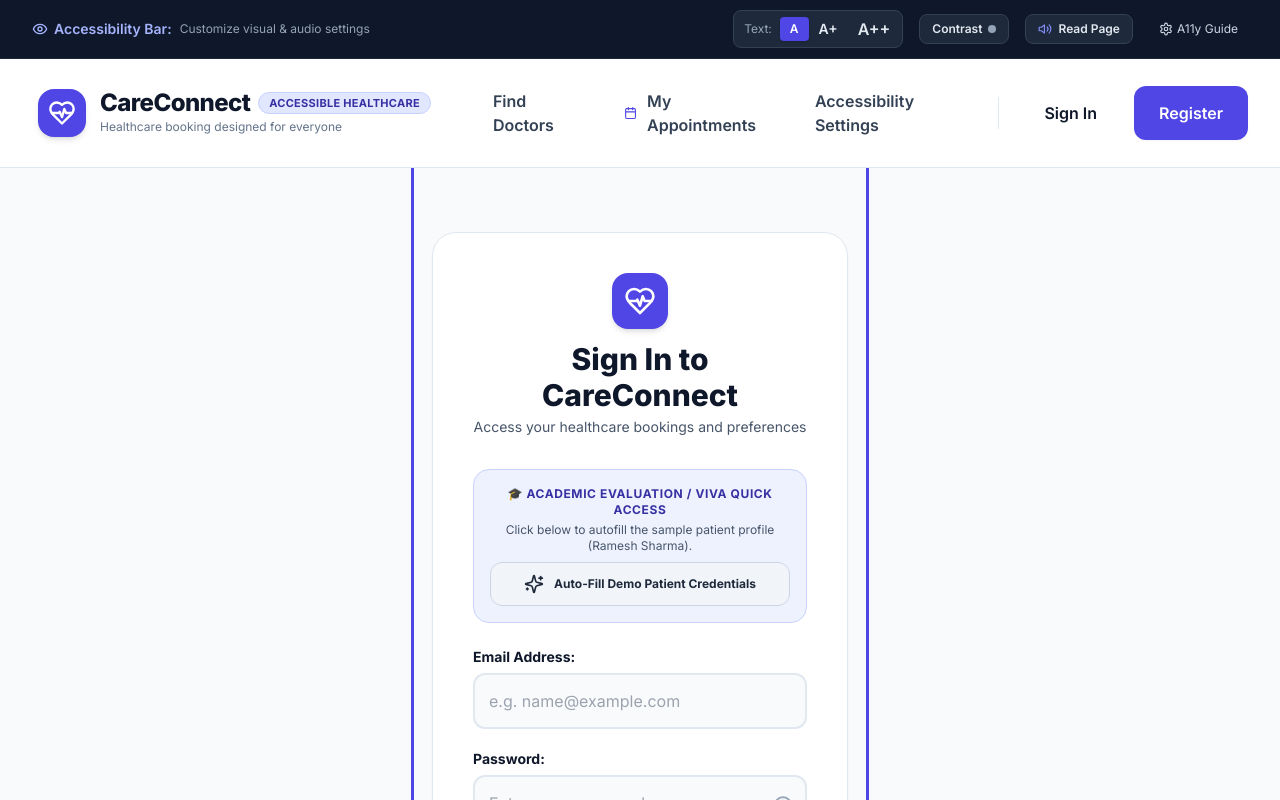
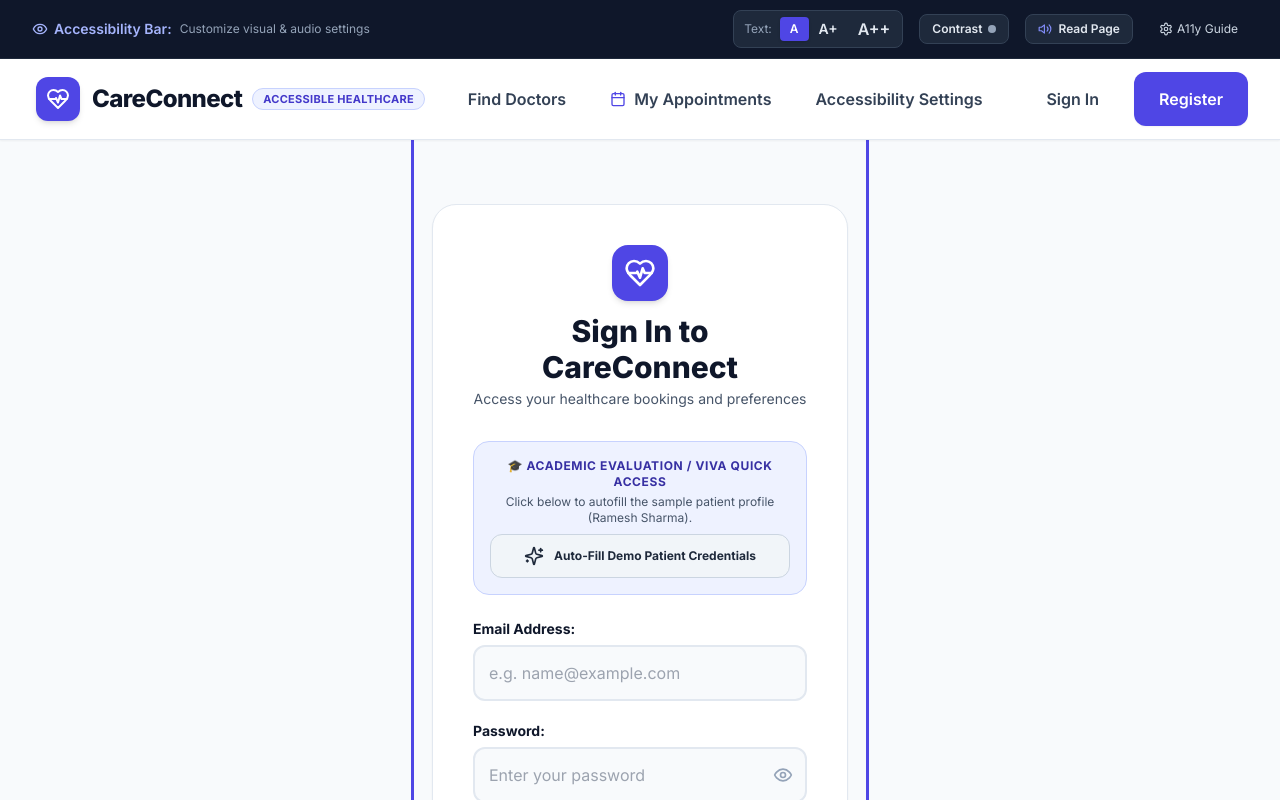
Before and after one commit to 2kod/careconnect, a React (Vite) app in the folder client/: page /login in a window 1280 px wide. Shown: the top 800 px of the page. Built offline with nearby package versions, Linux system fonts and the light colour scheme.

Commit message:
fix: enforce whitespace-nowrap and clean 3-column layout on navbar

```diff
--- a/client/src/components/layout/Navbar.jsx
+++ b/client/src/components/layout/Navbar.jsx
@@ -1,6 +1,6 @@
 import React, { useState } from 'react';
 import { Link, useNavigate, useLocation } from 'react-router-dom';
-import { HeartPulse, Calendar, User, LogOut, Menu, X, ShieldCheck } from 'lucide-react';
+import { HeartPulse, Calendar, User, LogOut, Menu, X, Stethoscope, SlidersHorizontal } from 'lucide-react';
 import { useAuth } from '../../context/AuthContext';
 import AccessibleButton from '../common/AccessibleButton';
 
@@ -19,8 +19,8 @@ export const Navbar = () => {
   const isActive = (path) => location.pathname === path;
 
   return (
-    <header className="bg-white border-b border-slate-200 sticky top-0 z-40 shadow-sm/50">
-      {/* WCAG 2.4.1: Skip to main content link for keyboard-only users */}
+    <header className="bg-white border-b border-slate-200 sticky top-0 z-40 shadow-sm">
+      {/* WCAG 2.4.1: Skip to main content link */}
       <a
         href="#main-content"
         className="sr-only focus:not-sr-only focus:absolute focus:top-3 focus:left-3 focus:z-50 focus:px-4 focus:py-2 focus:bg-indigo-700 focus:text-white focus:rounded-lg focus:shadow-xl focus:outline-none"
@@ -29,43 +29,38 @@ export const Navbar = () => {
       </a>
 
       <div className="max-w-7xl mx-auto px-4 sm:px-6 lg:px-8">
-        <div className="flex items-center justify-between py-4 sm:py-5 min-h-[88px] gap-4 lg:gap-8">
+        <div className="flex items-center justify-between h-20 gap-4">
 
-          {/* 1. Logo & Brand Lockup with generous internal spacing */}
+          {/* 1. Left: Brand Logo & Title (Protected against shrinking & wrapping) */}
           <Link
             to="/"
-            className="flex items-center gap-3.5 group focus:outline-none focus-visible:ring-4 focus-visible:ring-indigo-500 rounded-2xl p-1.5 transition-all flex-shrink-0"
+            className="flex items-center gap-3 group focus:outline-none focus-visible:ring-4 focus-visible:ring-indigo-500 rounded-xl p-1 flex-shrink-0"
             aria-label="CareConnect Homepage"
           >
-            <div className="w-12 h-12 rounded-2xl bg-indigo-600 flex items-center justify-center text-white shadow-md group-hover:bg-indigo-700 transition-colors flex-shrink-0">
-              <HeartPulse className="w-7 h-7" aria-hidden="true" />
+            <div className="w-10 h-10 sm:w-11 sm:h-11 rounded-xl bg-indigo-600 flex items-center justify-center text-white shadow-md group-hover:bg-indigo-700 transition-colors flex-shrink-0">
+              <HeartPulse className="w-6 h-6" aria-hidden="true" />
             </div>
-            <div className="flex flex-col justify-center">
-              <div className="flex items-center gap-2 flex-wrap">
-                <span className="text-2xl font-black tracking-tight text-slate-900 leading-none">
-                  CareConnect
-                </span>
-                <span className="text-[11px] px-2.5 py-0.5 rounded-full bg-indigo-100 text-indigo-800 font-bold border border-indigo-200 uppercase tracking-wide">
-                  Accessible Healthcare
-                </span>
-              </div>
-              <p className="text-xs text-slate-500 mt-1 hidden sm:block">
-                Healthcare booking designed for everyone
-              </p>
+            <div className="flex items-center gap-2.5">
+              <span className="text-xl sm:text-2xl font-black tracking-tight text-slate-900 whitespace-nowrap">
+                CareConnect
+              </span>
+              <span className="hidden xl:inline-block text-[11px] px-2.5 py-0.5 rounded-full bg-indigo-50 text-indigo-700 font-bold border border-indigo-200 uppercase tracking-wide whitespace-nowrap">
+                Accessible Healthcare
+              </span>
             </div>
           </Link>
 
-          {/* 2. Desktop Navigation Links with generous gaps */}
+          {/* 2. Center: Navigation Links (Strictly single-line, zero wrapping) */}
           <nav
-            className="hidden lg:flex items-center gap-4 xl:gap-6 mx-2"
+            className="hidden lg:flex items-center gap-2 xl:gap-4 flex-nowrap"
             aria-label="Main navigation"
           >
             <Link
               to="/doctors"
-              className={`px-4 py-2.5 rounded-xl font-semibold text-base transition-colors ${
+              className={`whitespace-nowrap px-3.5 py-2 rounded-xl font-semibold text-sm xl:text-base transition-colors ${
                 isActive('/doctors')
-                  ? 'bg-indigo-50 text-indigo-800 border border-indigo-200 shadow-sm'
-                  : 'text-slate-700 hover:text-indigo-700 hover:bg-slate-100/70'
+                  ? 'bg-indigo-50 text-indigo-700 font-bold border border-indigo-200'
+                  : 'text-slate-700 hover:text-indigo-700 hover:bg-slate-50'
               }`}
             >
               Find Doctors
@@ -73,38 +68,39 @@ export const Navbar = () => {
 
             <Link
               to="/dashboard"
-              className={`px-4 py-2.5 rounded-xl font-semibold text-base transition-colors flex items-center gap-2.5 ${
+              className={`whitespace-nowrap px-3.5 py-2 rounded-xl font-semibold text-sm xl:text-base transition-colors flex items-center gap-2 ${
                 isActive('/dashboard')
-                  ? 'bg-indigo-50 text-indigo-800 border border-indigo-200 shadow-sm'
-                  : 'text-slate-700 hover:text-indigo-700 hover:bg-slate-100/70'
+                  ? 'bg-indigo-50 text-indigo-700 font-bold border border-indigo-200'
+                  : 'text-slate-700 hover:text-indigo-700 hover:bg-slate-50'
               }`}
             >
-              <Calendar className="w-4 h-4 text-indigo-600" aria-hidden="true" />
+              <Calendar className="w-4 h-4 text-indigo-600 flex-shrink-0" aria-hidden="true" />
               <span>My Appointments</span>
             </Link>
 
             <Link
               to="/accessibility-settings"
-              className={`px-4 py-2.5 rounded-xl font-semibold text-base transition-colors ${
+              className={`whitespace-nowrap px-3.5 py-2 rounded-xl font-semibold text-sm xl:text-base transition-colors ${
                 isActive('/accessibility-settings')
-                  ? 'bg-indigo-50 text-indigo-800 border border-indigo-200 shadow-sm'
-                  : 'text-slate-700 hover:text-indigo-700 hover:bg-slate-100/70'
+                  ? 'bg-indigo-50 text-indigo-700 font-bold border border-indigo-200'
+                  : 'text-slate-700 hover:text-indigo-700 hover:bg-slate-50'
               }`}
             >
               Accessibility Settings
             </Link>
           </nav>
 
-          {/* 3. Divider & Desktop Auth Controls */}
-          <div className="hidden lg:flex items-center gap-5 flex-shrink-0">
-            {/* Visual clean separator */}
-            <div className="h-8 w-px bg-slate-200" aria-hidden="true" />
-
+          {/* 3. Right: Auth Actions (Clean, aligned single-line flex) */}
+          <div className="hidden md:flex items-center gap-3.5 flex-shrink-0">
             {isAuthenticated ? (
-              <div className="flex items-center gap-4">
-                <div className="text-right">
-                  <p className="text-sm font-bold text-slate-900 leading-tight">{user?.fullName}</p>
-                  <p className="text-xs text-slate-500 mt-0.5">{user?.role === 'admin' ? 'Administrator' : 'Patient'}</p>
+              <div className="flex items-center gap-3 whitespace-nowrap">
+                <div className="text-right hidden sm:block">
+                  <p className="text-sm font-bold text-slate-900 leading-tight whitespace-nowrap">
+                    {user?.fullName}
+                  </p>
+                  <p className="text-xs text-slate-500 whitespace-nowrap">
+                    {user?.role === 'admin' ? 'Administrator' : 'Patient'}
+                  </p>
                 </div>
                 <AccessibleButton
                   variant="secondary"
@@ -112,19 +108,20 @@ export const Navbar = () => {
                   onClick={handleLogout}
                   icon={LogOut}
                   ariaLabel="Sign out of your CareConnect account"
+                  className="whitespace-nowrap"
                 >
                   Sign Out
                 </AccessibleButton>
               </div>
             ) : (
-              <div className="flex items-center gap-3">
+              <div className="flex items-center gap-2.5 whitespace-nowrap">
                 <Link to="/login">
-                  <AccessibleButton variant="ghost" size="md">
+                  <AccessibleButton variant="ghost" size="md" className="whitespace-nowrap font-bold text-slate-700">
                     Sign In
                   </AccessibleButton>
                 </Link>
                 <Link to="/register">
-                  <AccessibleButton variant="primary" size="md" className="shadow-md">
+                  <AccessibleButton variant="primary" size="md" className="whitespace-nowrap font-bold shadow-sm">
                     Register
                   </AccessibleButton>
                 </Link>
@@ -132,78 +129,53 @@ export const Navbar = () => {
             )}
           </div>
 
-          {/* Medium screen navigation fallback (when between md and lg) */}
-          <div className="hidden md:flex lg:hidden items-center gap-2">
-            <Link to="/doctors">
-              <AccessibleButton variant="secondary" size="sm">
-                Find Doctors
-              </AccessibleButton>
-            </Link>
-            <Link to="/dashboard">
-              <AccessibleButton variant="secondary" size="sm" icon={Calendar}>
-                Appointments
-              </AccessibleButton>
-            </Link>
-            {isAuthenticated ? (
-              <AccessibleButton variant="outline" size="sm" onClick={handleLogout} icon={LogOut}>
-                Sign Out
-              </AccessibleButton>
-            ) : (
-              <Link to="/login">
-                <AccessibleButton variant="primary" size="sm">
-                  Sign In
-                </AccessibleButton>
-              </Link>
-            )}
-          </div>
-
-          {/* Mobile Menu Button */}
-          <div className="md:hidden flex items-center">
+          {/* Mobile Menu Hamburger */}
+          <div className="lg:hidden flex items-center">
             <button
               type="button"
               onClick={() => setMobileMenuOpen(!mobileMenuOpen)}
               aria-expanded={mobileMenuOpen}
               aria-label={mobileMenuOpen ? "Close navigation menu" : "Open navigation menu"}
-              className="p-3 rounded-2xl text-slate-700 hover:bg-slate-100 focus:outline-none focus-visible:ring-4 focus-visible:ring-indigo-500"
+              className="p-2.5 rounded-xl text-slate-700 hover:bg-slate-100 focus:outline-none focus-visible:ring-4 focus-visible:ring-indigo-500"
             >
-              {mobileMenuOpen ? <X className="w-7 h-7" /> : <Menu className="w-7 h-7" />}
+              {mobileMenuOpen ? <X className="w-6 h-6" /> : <Menu className="w-6 h-6" />}
             </button>
           </div>
 
         </div>
       </div>
 
-      {/* Mobile Dropdown Navigation with comfortable spacing */}
+      {/* Mobile / Tablet Dropdown Menu */}
       {mobileMenuOpen && (
-        <div className="md:hidden border-t border-slate-200 bg-white px-5 pt-5 pb-7 space-y-4 animate-fade-in shadow-2xl">
+        <div className="lg:hidden border-t border-slate-200 bg-white px-5 pt-4 pb-6 space-y-3 animate-fade-in shadow-xl">
           <Link
             to="/doctors"
             onClick={() => setMobileMenuOpen(false)}
-            className="block px-4 py-3.5 rounded-xl font-bold text-lg text-slate-800 hover:bg-indigo-50 hover:text-indigo-800 transition-colors"
+            className="block px-4 py-3 rounded-xl font-bold text-base text-slate-800 hover:bg-indigo-50 hover:text-indigo-800 transition-colors"
           >
             Find Doctors
           </Link>
           <Link
             to="/dashboard"
             onClick={() => setMobileMenuOpen(false)}
-            className="block px-4 py-3.5 rounded-xl font-bold text-lg text-slate-800 hover:bg-indigo-50 hover:text-indigo-800 transition-colors"
+            className="block px-4 py-3 rounded-xl font-bold text-base text-slate-800 hover:bg-indigo-50 hover:text-indigo-800 transition-colors"
           >
             My Appointments
           </Link>
           <Link
             to="/accessibility-settings"
             onClick={() => setMobileMenuOpen(false)}
-            className="block px-4 py-3.5 rounded-xl font-bold text-lg text-slate-800 hover:bg-indigo-50 hover:text-indigo-800 transition-colors"
+            className="block px-4 py-3 rounded-xl font-bold text-base text-slate-800 hover:bg-indigo-50 hover:text-indigo-800 transition-colors"
           >
-            Accessibility Settings & Help
+            Accessibility Settings
           </Link>
 
-          <div className="pt-5 border-t border-slate-100">
+          <div className="pt-4 border-t border-slate-100">
             {isAuthenticated ? (
-              <div className="space-y-4">
+              <div className="space-y-3">
                 <div className="px-4">
-                  <p className="font-bold text-slate-900 text-base">{user?.fullName}</p>
-                  <p className="text-xs text-slate-500 mt-0.5">{user?.email}</p>
+                  <p className="font-bold text-slate-900">{user?.fullName}</p>
+                  <p className="text-xs text-slate-500">{user?.email}</p>
                 </div>
                 <AccessibleButton
                   variant="danger"
@@ -216,7 +188,7 @@ export const Navbar = () => {
                 </AccessibleButton>
               </div>
             ) : (
-              <div className="grid grid-cols-2 gap-4">
+              <div className="grid grid-cols-2 gap-3">
                 <Link to="/login" onClick={() => setMobileMenuOpen(false)}>
                   <AccessibleButton variant="secondary" size="md" className="w-full">
                     Sign In
```
